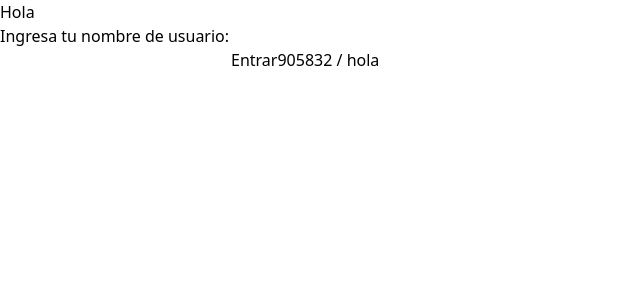
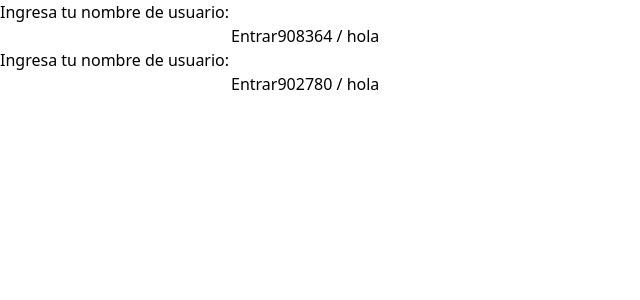
Before and after one commit to Rodolfo05/Rodolfo05-chat-react-socketio-frontend, a React (Vite) app: page / in a window 1280 px wide. Shown: the top 300 px of the page, without its empty margins (0-640 px from the left). Built offline with nearby package versions, Linux system fonts and the light colour scheme; no server answers.

Commit message:
deploy 2.3

```diff
--- a/src/App.jsx
+++ b/src/App.jsx
@@ -7,9 +7,9 @@ export const App = () => {
 
   return (
     <>
-  <h1>Hola</h1>
+
       <AppRouter />
-
+      <Login />
     </>
   );
 
```
